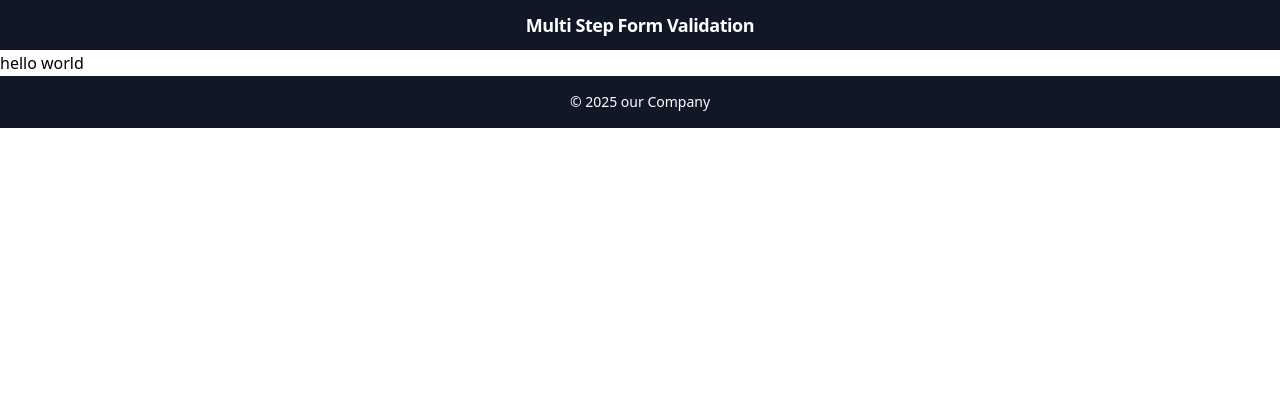
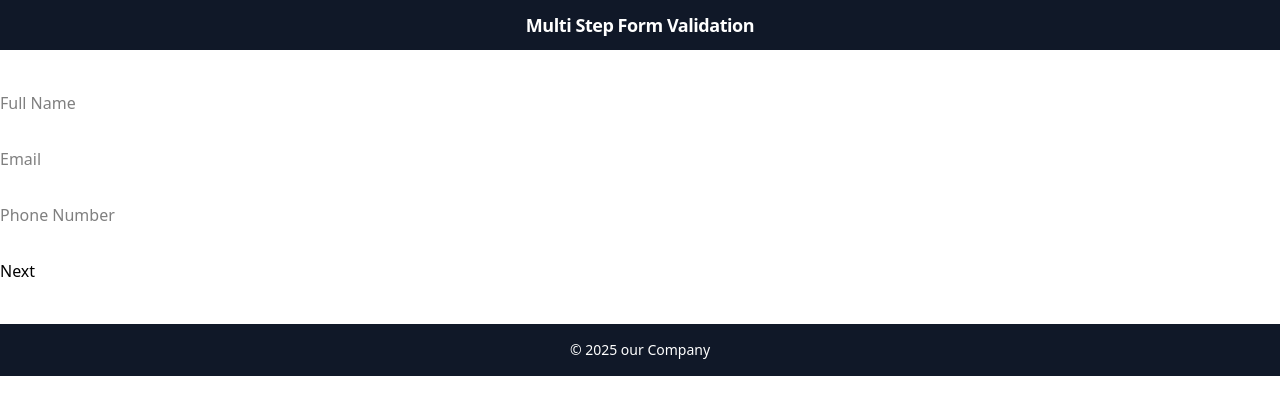
Before and after one commit to nayeem-miah/multi-step-form-validation, a Next.js app: page / in a window 1280 px wide. Shown: the top 414 px of the page. Built offline with nearby package versions, Linux system fonts and the light colour scheme.

Commit message:
creating forms

```diff
--- a/src/app/components/Summary.js
+++ b/src/app/components/Summary.js
@@ -1,10 +1,13 @@
 export default function Summary({ formData }) {
+    const handleSubmit = () => {
+        console.log(formData, "form data ");
+    }
 
     return (
         <div>
-               <pre>{JSON.stringify(formData, null, 2)}</pre>
-      <button onClick={handleSubmit}>Submit</button>
+        <h2>Summary</h2>
+        <pre>{JSON.stringify(formData, null, 2)}</pre>
+       <button onClick={handleSubmit}>Submit</button>
     </div>
-
     )
 }
--- a/src/app/page.js
+++ b/src/app/page.js
@@ -1,9 +1,22 @@
-import Image from "next/image";
+"use client";
+import { useState } from "react";
+import Step1 from "./components/Step1";
+import Step2 from "./components/Step2";
+import Step3 from "./components/Step3";
+import Summary from "./components/Summary";
 
 export default function Home() {
+  const [step, setStep] = useState(1);
+  const [formData, setFormData] = useState({});
+
+  const nextStep = () => setStep(step + 1);
+  const prevStep = () => setStep(step - 1);
   return (
-    <div className="">
-      hello world
-    </div>
+    <div className="py-10">
+    {step === 1 && <Step1 nextStep={nextStep} setFormData={setFormData} />}
+    {step === 2 && <Step2 nextStep={nextStep} prevStep={prevStep} setFormData={setFormData} />}
+    {step === 3 && <Step3 nextStep={nextStep} prevStep={prevStep} setFormData={setFormData} />}
+    {step === 4 && <Summary formData={formData} />}
+  </div>
   );
 }
```
